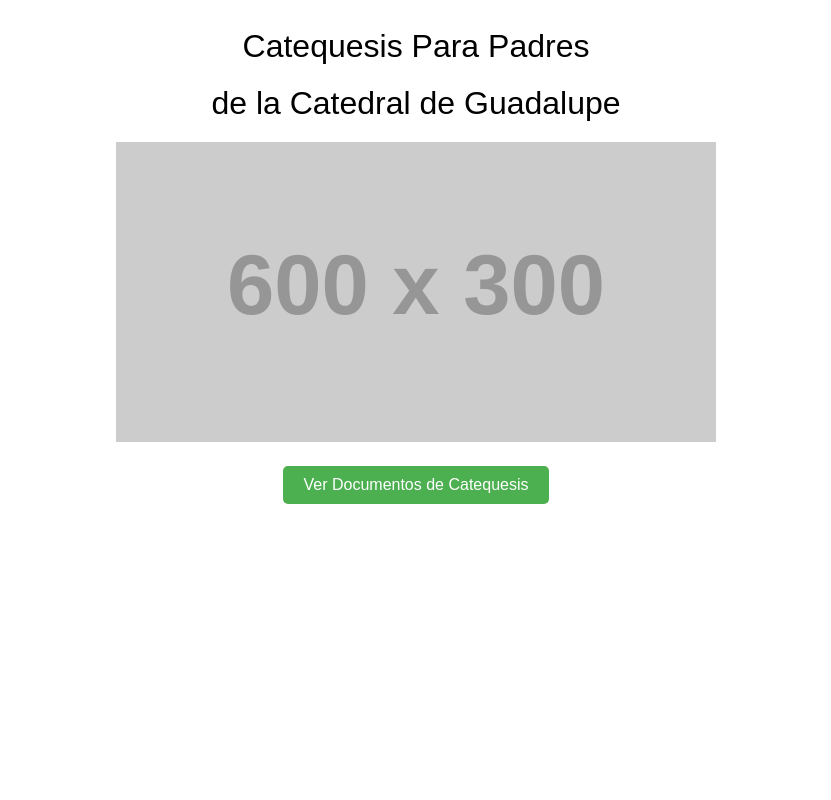
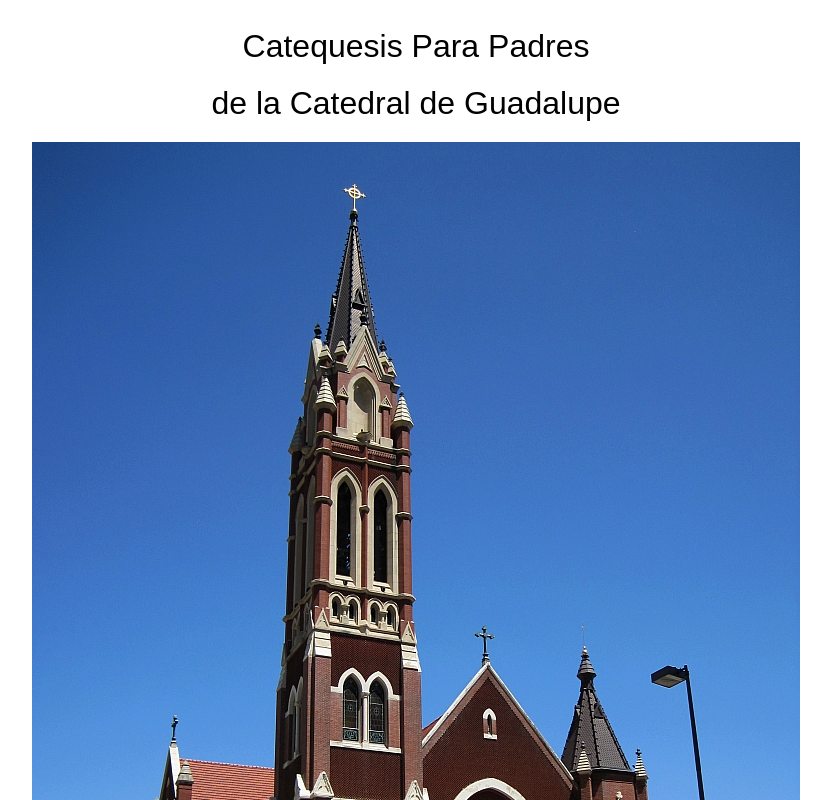
Before and after one commit to guadalupecatedralcatequista/catequesis, a plain HTML site: page index.html in a window 1280 px wide. Shown: the top 800 px of the page, without its empty margins (224-1055 px from the left). Drawn offline with Linux system fonts and the light colour scheme; placeholder pictures from the web are drawn by us.

Commit message:
Update index.html

```diff
--- a/index.html
+++ b/index.html
@@ -37,7 +37,7 @@
 
 <header>Catequesis Para Padres</header>
 <header>de la Catedral de Guadalupe</header>
-<img src="https://via.placeholder.com/600x300" alt="Placeholder Image">
+<img src="guadalupecathedral_alt.jpg" alt="Catedral de Guadalupe">
 <br>
 <button onclick="window.location.href='https://drive.google.com/drive/folders/1ka3Q6y3mOEFPMnkpNOYfTSiyXpICM_R7';">Ver Documentos de Catequesis</button>
 
```
